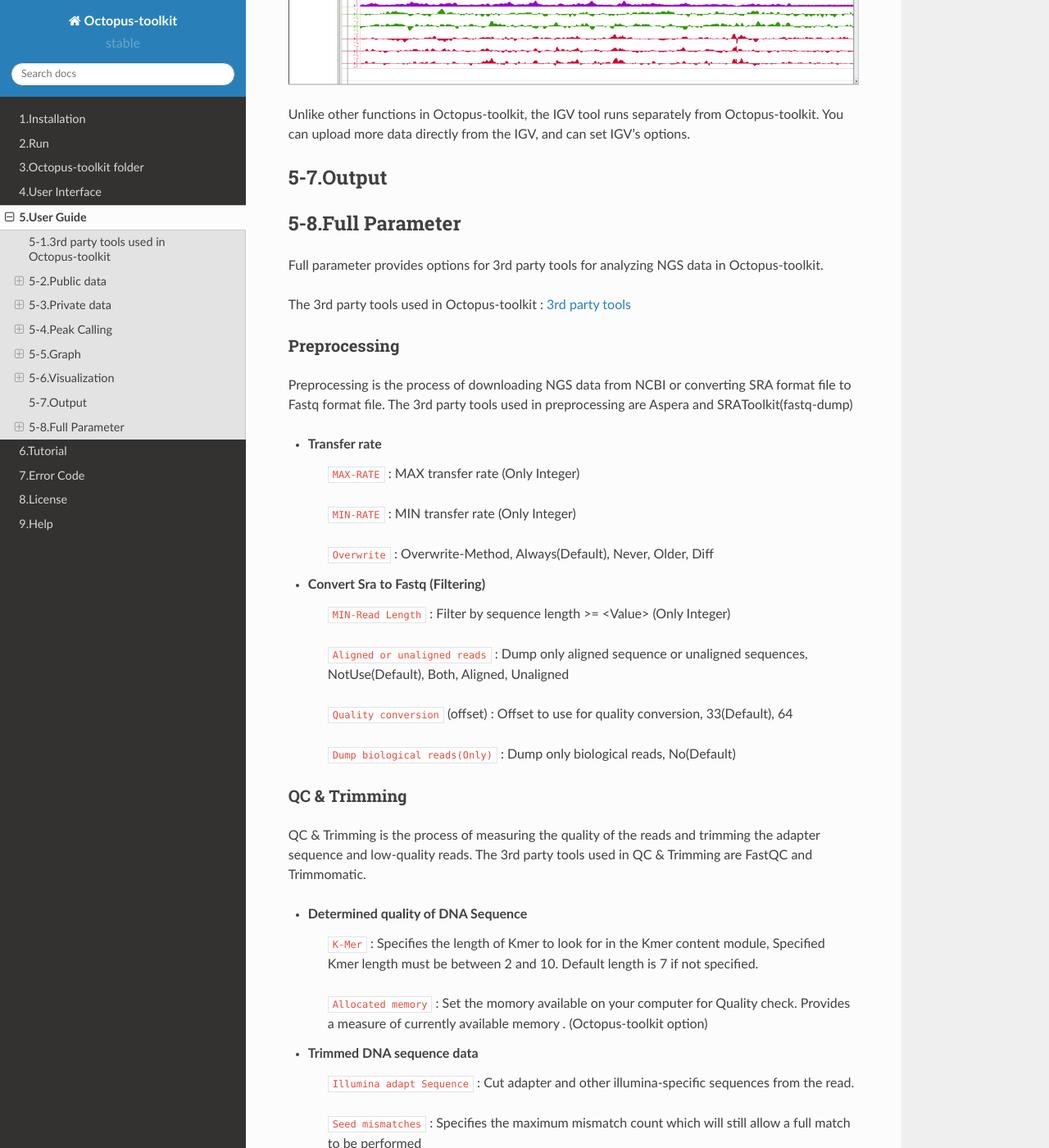
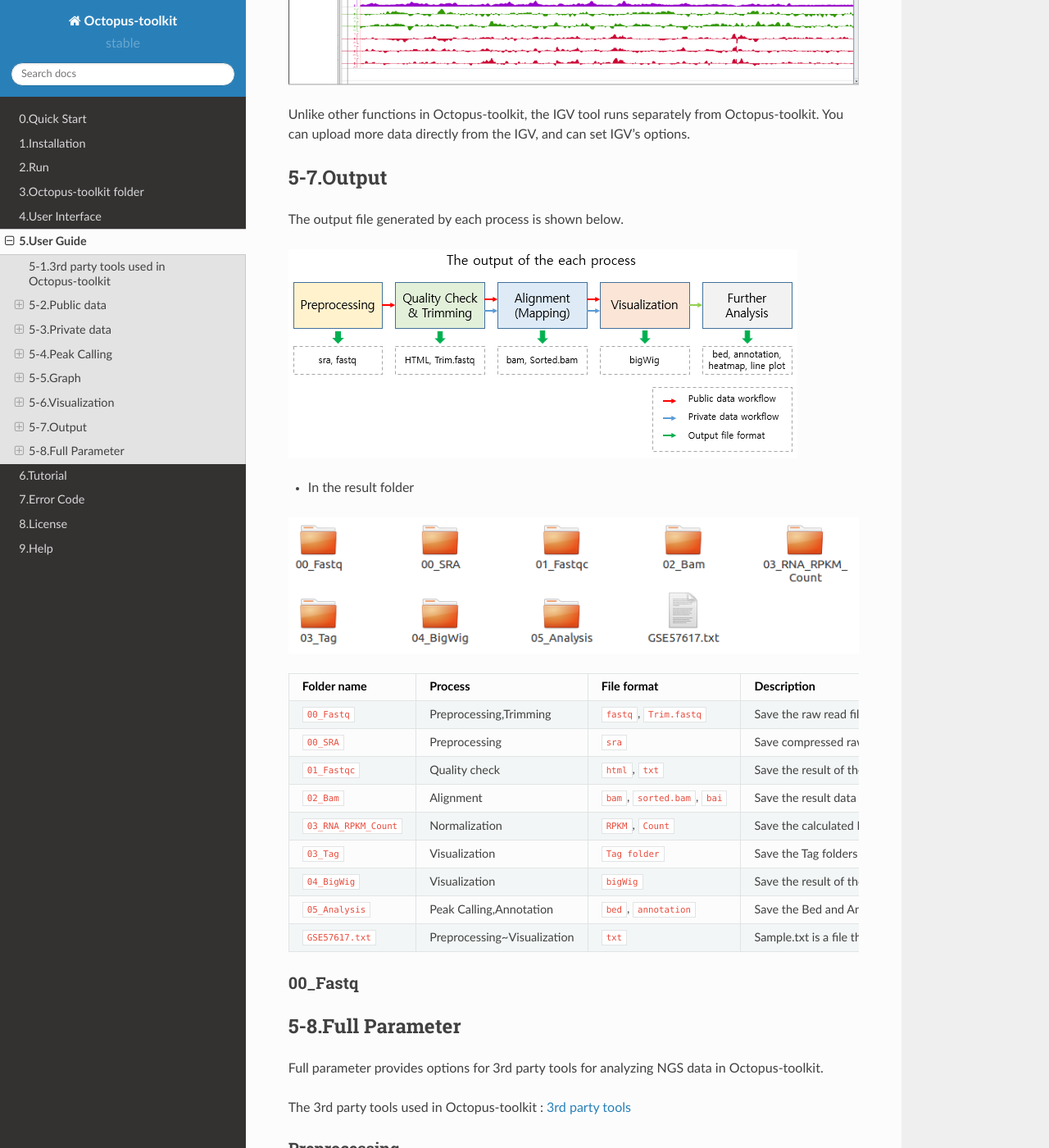
Before and after one commit to kangk1204/Octopus-toolkit2, a Sphinx documentation site: the page built from doc/guide.rst, in a window 1280 px wide and 1400 px high, scrolled down 18406 px. Shown: the whole window at 82% size. Built offline with Sphinx 7.4.7 and the Read the Docs theme 2.0.0, drawn with Linux system fonts in a browser that asks for light colours.

Commit message:
Test Travis

```diff
--- a/doc/guide.rst
+++ b/doc/guide.rst
@@ -578,6 +578,63 @@ Unlike other functions in Octopus-toolkit, the IGV tool runs separately from Oct
 
 5-7.Output
 ^^^^^^^^^^
+
+The output file generated by each process is shown below.
+
+.. image:: _static/Guide/15.Process_output.png
+
+* In the result folder
+
+.. image:: _static/Guide/16.Result_in_folder.png
+
+.. list-table::
+   :widths: 10 10 10 10
+   :header-rows: 1
+
+   * - Folder name
+     - Process
+     - File format
+     - Description
+   * - ``00_Fastq``
+     - Preprocessing,Trimming
+     - ``fastq``, ``Trim.fastq``
+     - Save the raw read file and trimmed raw read file.
+   * - ``00_SRA``
+     - Preprocessing
+     - ``sra``
+     - Save compressed raw read file downloaded from NCBi
+   * - ``01_Fastqc``
+     - Quality check
+     - ``html``, ``txt``
+     - Save the result of the Quality check.
+   * - ``02_Bam``
+     - Alignment
+     - ``bam``, ``sorted.bam``, ``bai``
+     - Save the result data of Alignment and sorting.
+   * - ``03_RNA_RPKM_Count``
+     - Normalization
+     - ``RPKM``, ``Count``
+     - Save the calculated RPKM and read count for the RNA-Seq data.
+   * - ``03_Tag``
+     - Visualization
+     - ``Tag folder``
+     - Save the Tag folders created by Homer tool.
+   * - ``04_BigWig``
+     - Visualization
+     - ``bigWig``
+     - Save the result of the Visualization
+   * - ``05_Analysis``
+     - Peak Calling,Annotation
+     - ``bed``, ``annotation``
+     - Save the Bed and Annotation files.
+   * - ``GSE57617.txt``
+     - Preprocessing~Visualization
+     - ``txt``
+     - Sample.txt is a file that stores the analysis status and information of the data.
+
+00_Fastq
+________
+
 
 .. _full_parameter:
 
--- a/doc/index.rst
+++ b/doc/index.rst
@@ -46,7 +46,7 @@ Table of contents
 .. toctree::
    :maxdepth: 2
 
-
+   quick_start
    installation
    run
    folder
--- /dev/null
+++ b/doc/quick_start.rst
@@ -0,0 +1,3 @@
+=============
+0.Quick Start
+=============
```
Also changed, not shown: other parts of doc/guide.rst (+2 -2 lines), .travis.yml (added), doc/_static/Guide/13.analysis_workflow2.png (renamed from doc/_static/Guide/analysis_workflow2.png), doc/_static/Guide/14.TSS-Region.png (renamed from doc/_static/Guide/TSS-Region.png), doc/_static/Guide/15.Process_output.png (added), doc/_static/Guide/16.Result_in_folder.png (added).
